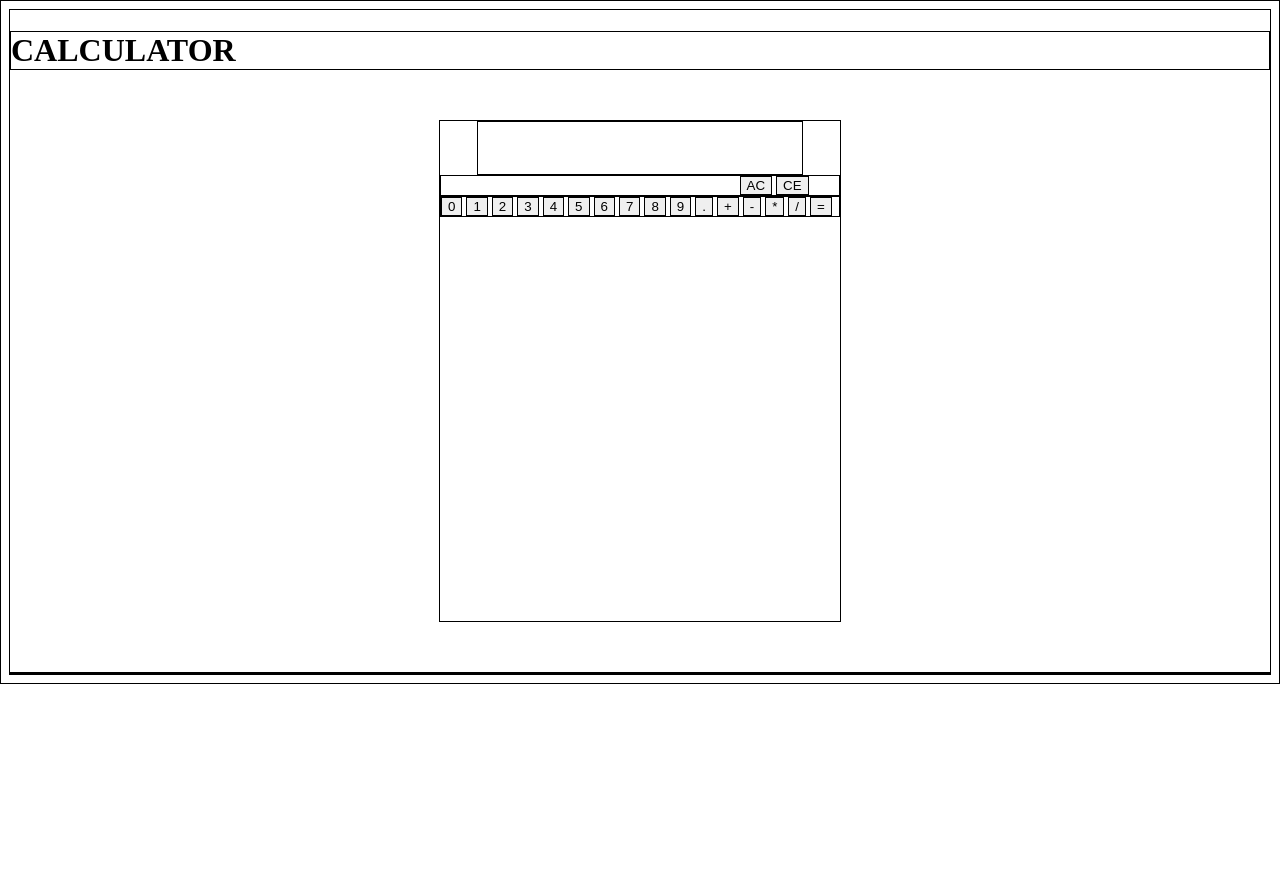
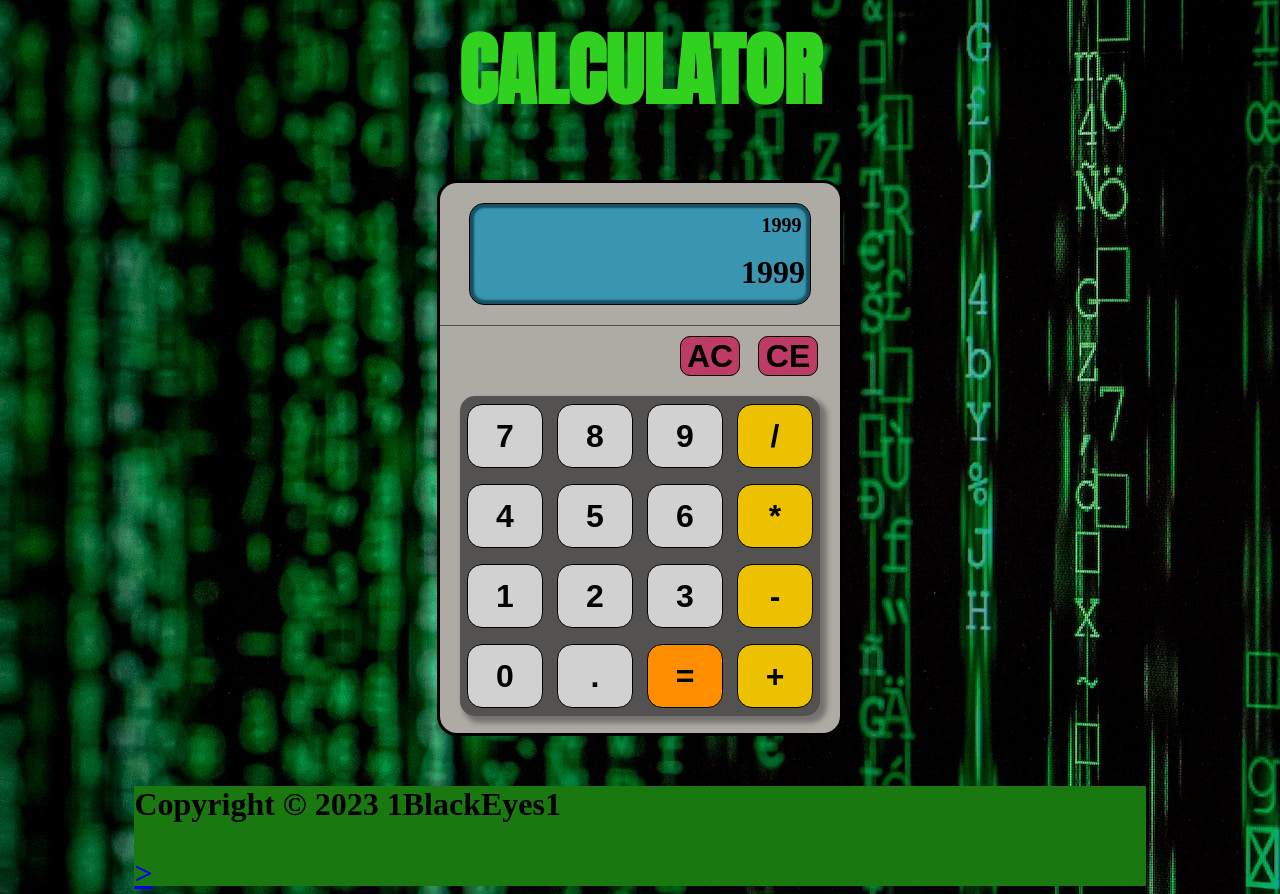
Before and after one commit to 1BlackEyes1/calculator, a plain HTML site: page index.html in a window 1280 px wide. Before the commit the page ends 800 px from the top, so only its background shows below. Drawn offline with Linux system fonts and the light colour scheme.

Commit message:
advance in css and Html...

```diff
--- a/index.html
+++ b/index.html
@@ -5,34 +5,53 @@
   <meta name="viewport" content="width=device-width, initial-scale=1.0">
   <title>calculator</title>
   <link rel="stylesheet" href="styles.css">
+  <link rel="preconnect" href="https://fonts.googleapis.com">
+<link rel="preconnect" href="https://fonts.gstatic.com" crossorigin>
+<link href="https://fonts.googleapis.com/css2?family=Anton&display=swap" rel="stylesheet">
+<link rel="shortcut icon" href="favicon.ico"/>
 </head>
 <body>
-  <h1>CALCULATOR</h1>
+  <h1 class="tittle">CALCULATOR</h1>
   <div class="calculator-container">
-      <input type="number" id="screen">
+    <div class="screen-container">
+      <div class="screen-style">
+      <p class="screen-p">1999</p>
+      <h2 class="screen">1999</h2>
+      </div>
+    </div>
       <div class="clear-container">
+      <h2 class="mark"></h2>
       <button class="reset">AC</button>
       <button class="delete">CE</button>
       </div>
       <div class="button__container">
-          <button class="button__number zero">0</button>
-          <button class="button__number one">1</button>
-          <button class="button__number two">2</button>
-          <button class="button__number three">3</button>
-          <button class="button__number four">4</button>
-          <button class="button__number five">5</button>
-          <button class="button__number six">6</button>
-          <button class="button__number seven ">7</button>
-          <button class="button__number eight">8</button>
-          <button class="button__number nine">9</button>
-          <button class="button__spot">.</button>
-          <button class="button__more">+</button>
-          <button class="button__less">-</button>
-          <button class="button__multiply">*</button>
-          <button class="button__divide">/</button>
-          <button class="button__equal">=</button>
+          <button class="button__number zero btn">0</button>
+          <button class="button__number one btn">1</button>
+          <button class="button__number two btn">2</button>
+          <button class="button__number three btn">3</button>
+          <button class="button__number four btn">4</button>
+          <button class="button__number five btn">5</button>
+          <button class="button__number six btn">6</button>
+          <button class="button__number seven btn ">7</button>
+          <button class="button__number eight btn">8</button>
+          <button class="button__number nine btn">9</button>
+          <button class="button__spot btn">.</button>
+          <button class="button__more btn">+</button>
+          <button class="button__less btn">-</button>
+          <button class="button__multiply btn">*</button>
+          <button class="button__divide btn">/</button>
+          <button class="button__equal btn">=</button>
       </div>
   </div>
-  <footer></footer>
+  <footer> <p>
+        Copyright ©
+        <script>
+          document.write(new Date().getFullYear())
+        </script>
+        1BlackEyes1
+      </p>
+      <a href="https://github.com/1BlackEyes1" target="_blank">
+        <i class="fa-brands fa-github"></i>
+      ></a></footer>
 </body>
 </html>
--- a/styles.css
+++ b/styles.css
@@ -1,20 +1,219 @@
 *{
-  border: 1px solid black;
+  font-weight: bolder;
+  font-size: xx-large ;
 }
 
-.calculator-container{
-  width: 400px;
-  height: 500px;
-  margin: 50px auto;
+body{
+background-image: url(imagen/matriz.jpg)
 }
 
-#screen{
+.tittle{
+text-align: center;
+font-family: 'Anton', sans-serif;
+font-size: 80px;
+margin: 10px;
+color: #31d11f;
+}
+
+.mark{
+  display: inline;
+}
+
+.calculator-container {
+  border: 3px solid black;
+  border-radius: 20px;
+  width: 400px;
+  height: 550px;
+  margin: 50px auto;
+  background-color: #AEABA4;
+}
+
+.screen-container{
+  border-bottom: 1px solid #0008;
+}
+
+.screen-style{
+  border: 1px solid black;
+  width: 85%;
+  margin: 20px auto;
+  box-shadow: 0px 0px 2px 4px rgba(22,81,98,1) inset;
+  border-radius: 15px;
+  background-color: #3995b0;
+  height: 100px;
+}
+
+.screen{
   display: block;
-  margin: 0 auto;
-  width: 80%;
-  height: 50px;
+  margin: 20px auto 10px;
+  width: 97%;
+  height: 30px;
+  text-align: end;
+  border-top: none;
+  border-radius: 0 0 15px 15px;
+  background-color: #3995b0;
+
+}
+
+.screen-p{
+  border-bottom: none;
+  margin: 10px auto 10px;
+  width: 95%;
+  height: 20px;
+  text-align: end;
+  border-radius: 15px 15px 0 0;
+  background-color: #3995b0;
+  font-size: 20px;
 }
 
 .reset{
-  margin-left: 75%;
+  margin-left: 60%;
 }
+
+.delete{
+  margin-left: 10px;
+}
+
+.button__container{
+  margin: 20px auto;
+  display: flex;
+  width: 90%;
+  height: 320px;
+  flex-wrap: wrap;
+  justify-content: space-around;
+  align-content: space-around;
+  border-radius: 15px;
+  background-color: #535251;
+  box-shadow: 5px 5px 5px 2px rgba(98,96,93,0.75);
+}
+
+.btn{
+  width: 21%;
+  height: 20%;
+  border: 1px solid black;
+  border-radius: 15px;
+  cursor: pointer;
+  transition-property: background-color, color, transform;
+  transition-duration: 700ms, 700ms, 300ms;
+}
+
+.seven{
+  order: 1;
+}
+
+.eight{
+  order: 2;
+}
+
+.nine{
+  order: 3;
+}
+
+.button__divide{
+  order: 4;
+  background-color: #ecc200;
+}
+
+.four{
+  order: 5;
+}
+
+.five{
+  order: 6;
+}
+
+.six{
+  order: 7;
+}
+
+.button__multiply{
+  order: 8;
+  background-color: #ecc200;
+}
+
+.one{
+  order: 9;
+}
+
+.two{
+  order: 10;
+}
+
+.three{
+  order: 11;
+}
+
+.button__less{
+  order: 12;
+  background-color: #ecc200;
+}
+
+.zero{
+  order: 13;
+}
+
+.button__spot{
+  order: 14;
+}
+
+.button__equal{
+  order: 15;
+  background-color: #ff8d00;
+}
+
+.button__more{
+  order: 16;
+  background-color: #ecc200;
+}
+
+.reset, .delete{
+  background-color: #bd3b65;
+  width: 60px;
+  height: 40px;
+  margin-top: 10px;
+  border: 1px solid black;
+  border-radius: 10px;
+  cursor: pointer;
+  transition-property: background-color, color, transform;
+  transition-duration: 700ms, 700ms, 200ms;
+  line-height: 10px;
+}
+
+.delete:hover, .reset:hover{
+  background-color: #812744;
+}
+
+.button__number, .button__spot{
+  background-color: #d1d1d1;
+}
+
+.button__number:hover, .button__spot:hover{
+  background-color: #858585;
+}
+
+.button__equal:hover{
+  background-color: #ad6000;
+}
+
+.button__divide:hover,
+.button__less:hover,
+.button__more:hover,
+.button__multiply:hover{
+  background-color: #b09100;
+
+}
+
+.btn:hover, .delete:hover, .reset:hover{
+  color: #fff;
+}
+
+.btn:active, .delete:active, .reset:active{
+  transform: scale(0.9);
+  color: #000;
+}
+
+footer{
+  background-color: #197910;
+  height: 100px;
+  width: 80%;
+  margin: 0 auto
+}
```
Also changed, not shown: imagen/favicon.ico (added), imagen/matriz.jpg (added).
